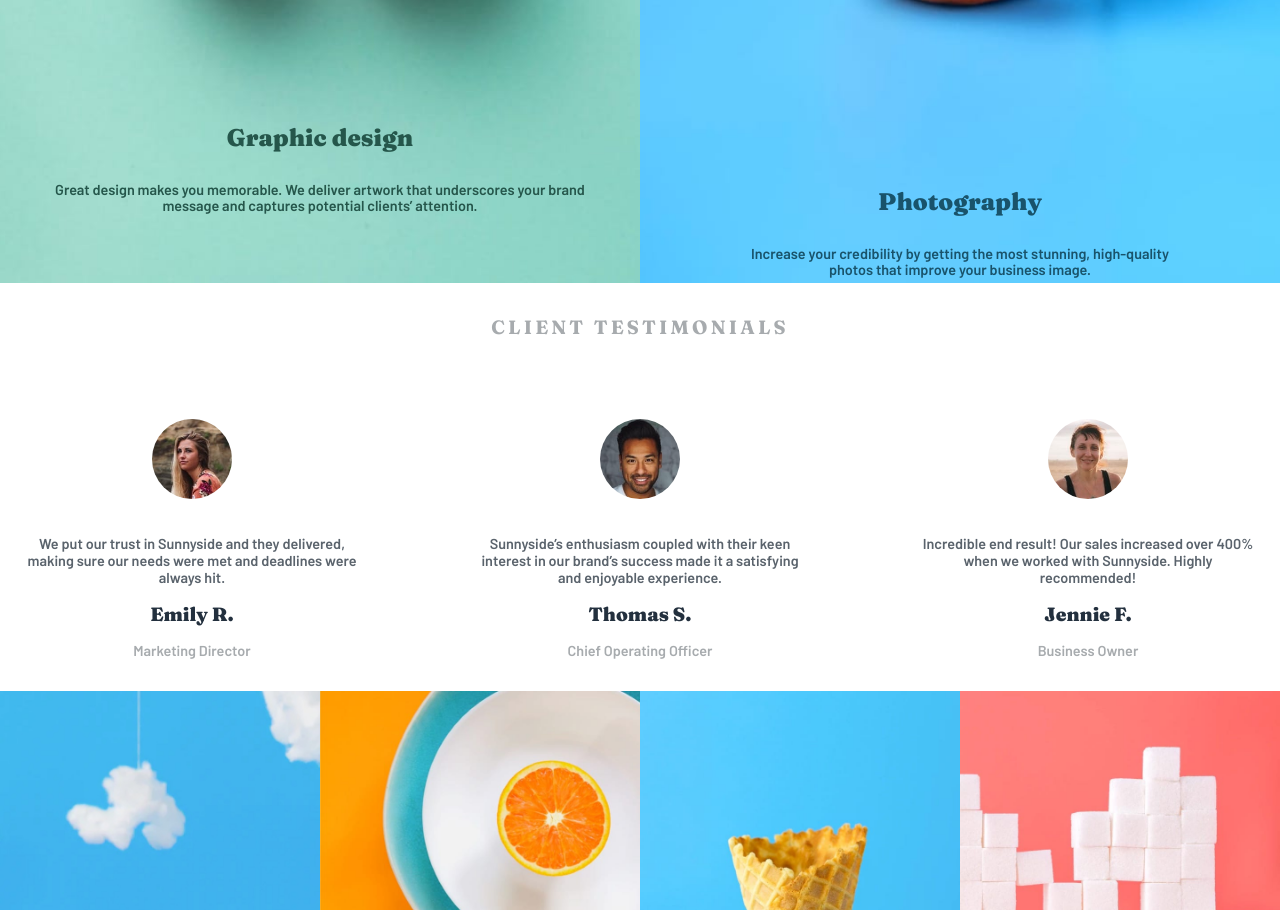
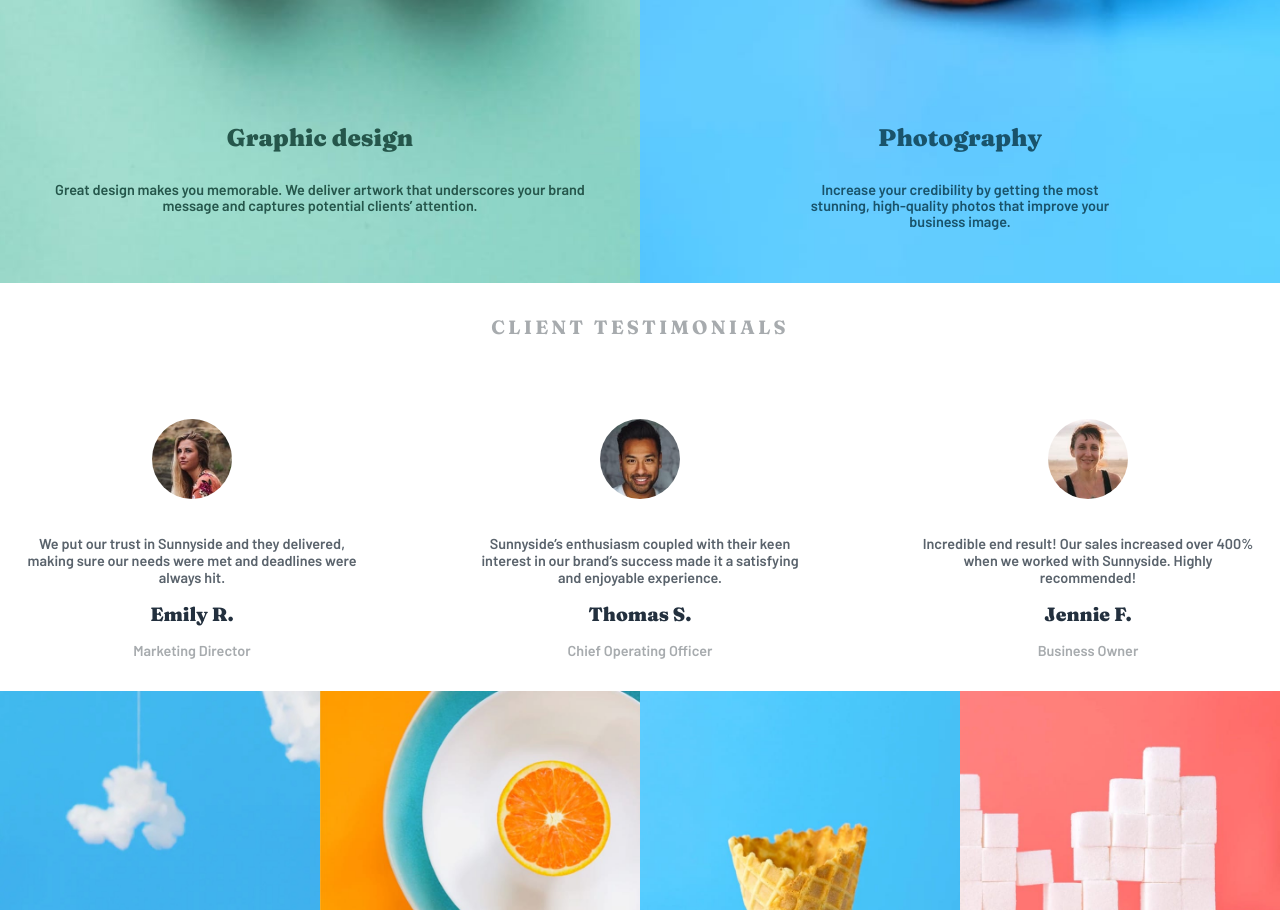
Before and after one commit to Sanja24It/Sunnyside-agency-landing-page-main, a plain HTML site: page sunnyside-agency-landing-page-main/index.html in a window 1280 px wide. Shown: the part 1928-2838 px from the top of the page. Drawn offline with Linux system fonts and the light colour scheme.

Commit message:
stylee.css

```diff
--- a/sunnyside-agency-landing-page-main/stylee.css
+++ b/sunnyside-agency-landing-page-main/stylee.css
@@ -678,7 +678,7 @@ footer {
 
   }
   .text_o{
-    padding: 4rem 6rem;
+    padding: 0rem 10rem;
   }
   .text_c{
      padding: 0rem 2rem;
```
